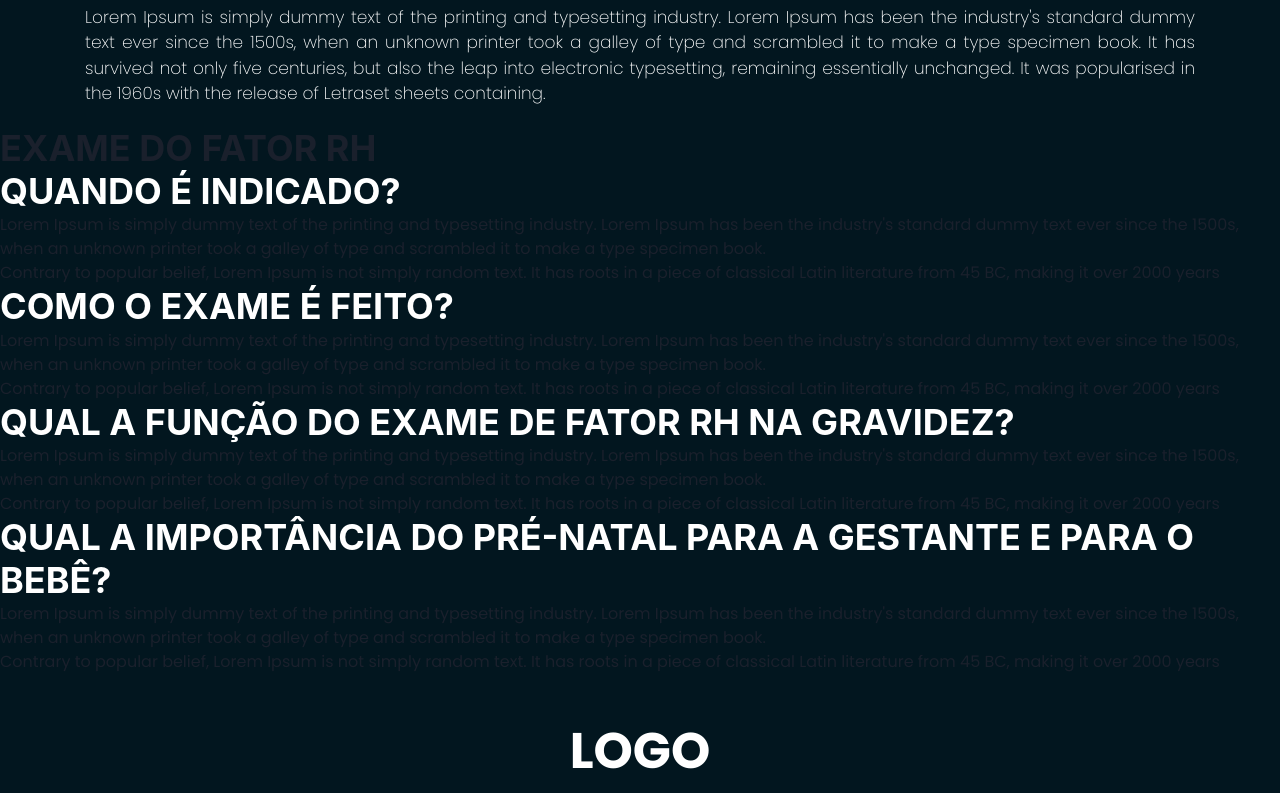
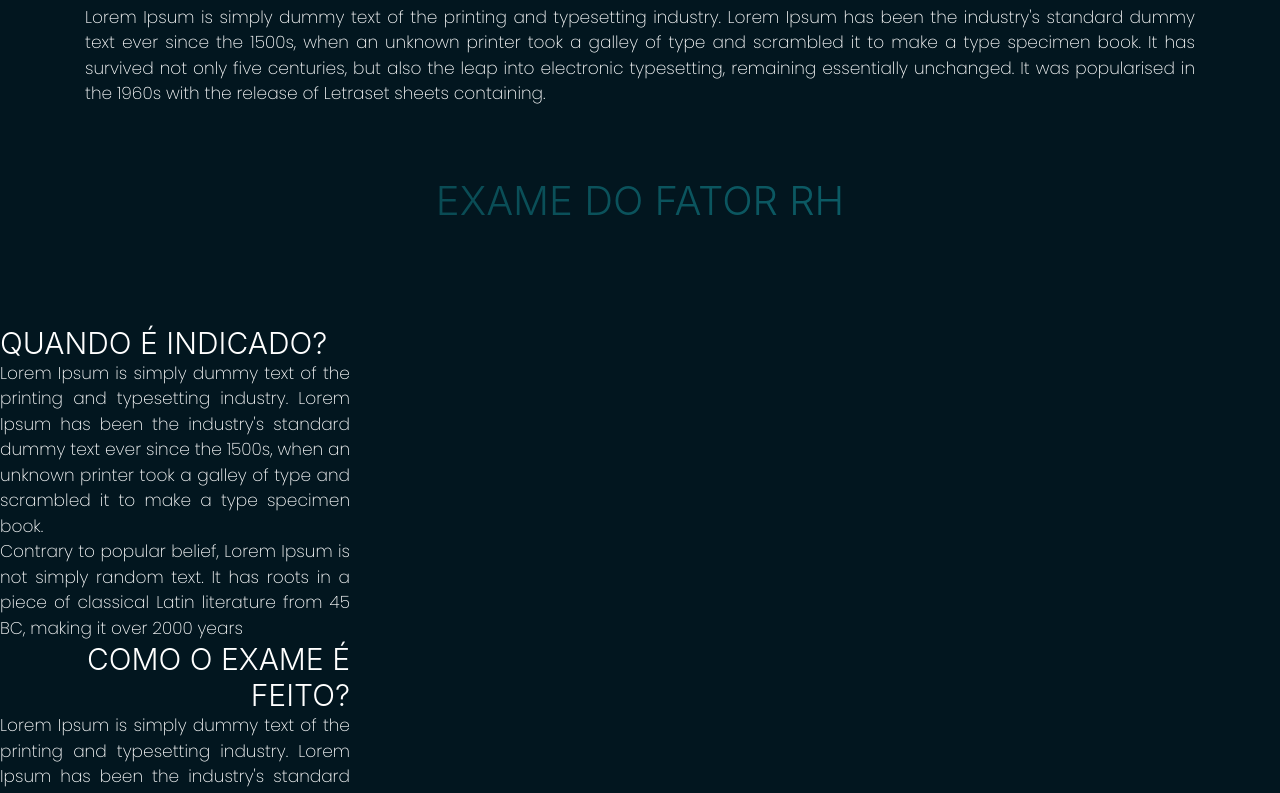
Before and after one commit to Matheus1415/Mendel, a React (Vite) app: page /FatorRh in a window 1280 px wide. Shown: the part 3560-4353 px from the top of the page. Built offline with nearby package versions, Linux system fonts and the light colour scheme.

Commit message:
17/08/2024
Continuação do processo de layout da seção dos exames do fator rh

```diff
--- a/src/pages/FatorRh/ExamFactorRh.jsx
+++ b/src/pages/FatorRh/ExamFactorRh.jsx
@@ -2,20 +2,28 @@ import {Box, Grid, Heading, Text} from '@chakra-ui/react'
 import ExamRh from '../../data/ExamRh.json'
 export function ExamFactorRh(){
 
+    function alingTexts(indexOfArray){
+        if(indexOfArray%2 === 0){
+            return 'left'
+        }else{
+            return 'right'
+        }
+    }
 
  function showContentBoxes(){
-    return ExamRh.map((Value) => (
-        <Box>
-            <Heading color='#fff'>{Value.title}</Heading>
-            <Text>{Value.firstParagraphy}</Text>
-            <Text>{Value.secondParagrapy}</Text>
+
+    return ExamRh.map((Value, index) => (
+        <Box >
+            <Heading color='#fff' fontSize='30px' fontWeight='275' maxW='350px' textAlign={alingTexts(index)}>{Value.title}</Heading>
+            <Text fontSize='17px' fontWeight='275' color='#FFFFFF' maxW='350px' textAlign='justify'>{Value.firstParagraphy}</Text>
+            <Text fontSize='17px' fontWeight='275' color='#FFFFFF' maxW='350px' textAlign='justify'>{Value.secondParagrapy}</Text>
         </Box>
     ))
  }
 
     return(
         <Box>
-            <Heading>EXAME DO FATOR RH</Heading>
+            <Heading color='white' fontSize={40} textAlign='center' fontWeight={275} bgGradient='linear(to-r, #0D606780, #19BFCD80)' bgClip='text' marginBottom='100px' marginTop='70px'>EXAME DO FATOR RH</Heading>
             <Grid>
                 {showContentBoxes()}
             </Grid>
```
